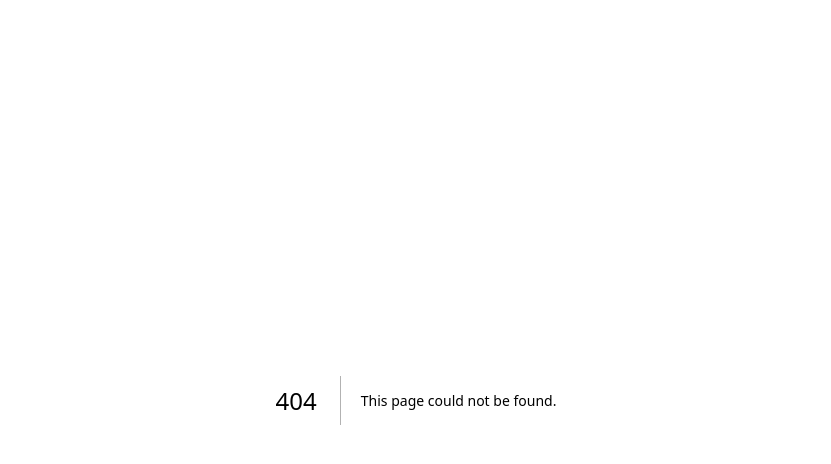
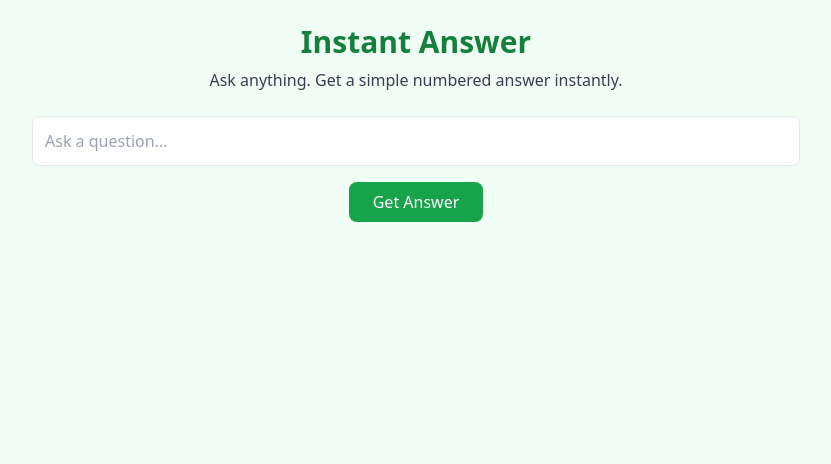
Before and after one commit to Surya189-ops/simpGPT, a Next.js app: page /tools/instant-answer in a window 1280 px wide. Before the commit this address had no page. Shown: the top 464 px of the page, without its empty margins (224-1055 px from the left). Built offline with nearby package versions, Linux system fonts and the light colour scheme.

Commit message:
instant answers

```diff
--- /dev/null
+++ b/app/tools/instant-answer/head.tsx
@@ -0,0 +1,10 @@
+export default function Head() {
+  return (
+    <>
+      <title>Instant Answer Tool - SimpGPT</title>
+      <meta name="description" content="Ask any question and get a simple numbered explanation instantly with SimpGPT Instant Answer tool." />
+      <meta name="keywords" content="instant answer, simple explanation, AI question tool" />
+      <link rel="canonical" href="https://www.simpgpt.in/tools/instant-answer" />
+    </>
+  );
+}
--- /dev/null
+++ b/app/tools/instant-answer/page.tsx
@@ -0,0 +1,68 @@
+'use client';
+
+import { useState } from "react";
+
+export default function InstantAnswerPage() {
+  const [question, setQuestion] = useState("");
+  const [answer, setAnswer] = useState("");
+  const [loading, setLoading] = useState(false);
+
+  async function handleAsk() {
+    if (!question.trim()) return;
+    setLoading(true);
+    setAnswer("");
+
+    const response = await fetch("/api/chat", {
+      method: "POST",
+      headers: { "Content-Type": "application/json" },
+      body: JSON.stringify({
+        messages: [
+          {
+            role: "user",
+            content: `Answer this question in simple language with numbered points:\n${question}`
+          }
+        ]
+      })
+    });
+
+    const data = await response.json();
+    setAnswer(data.reply);
+    setLoading(false);
+  }
+
+  return (
+    <div className="min-h-screen bg-green-50 flex flex-col items-center px-4 py-6">
+
+      {/* Header */}
+      <h1 className="text-2xl sm:text-3xl font-bold text-green-700 mb-2">
+        Instant Answer
+      </h1>
+      <p className="text-sm sm:text-base text-gray-700 text-center mb-6">
+        Ask anything. Get a simple numbered answer instantly.
+      </p>
+
+      {/* Input */}
+      <input
+        className="w-full max-w-3xl p-3 border rounded-lg text-sm sm:text-base focus:outline-none focus:ring-2 focus:ring-green-500"
+        placeholder="Ask a question..."
+        value={question}
+        onChange={(e) => setQuestion(e.target.value)}
+      />
+
+      {/* Button */}
+      <button
+        onClick={handleAsk}
+        className="mt-4 bg-green-600 text-white px-6 py-2 rounded-lg font-medium hover:bg-green-700 transition"
+      >
+        {loading ? "Thinking..." : "Get Answer"}
+      </button>
+
+      {/* Output */}
+      {answer && (
+        <div className="w-full max-w-3xl mt-6 bg-white p-4 border rounded-lg shadow text-sm sm:text-base whitespace-pre-line">
+          {answer}
+        </div>
+      )}
+    </div>
+  );
+}
```
